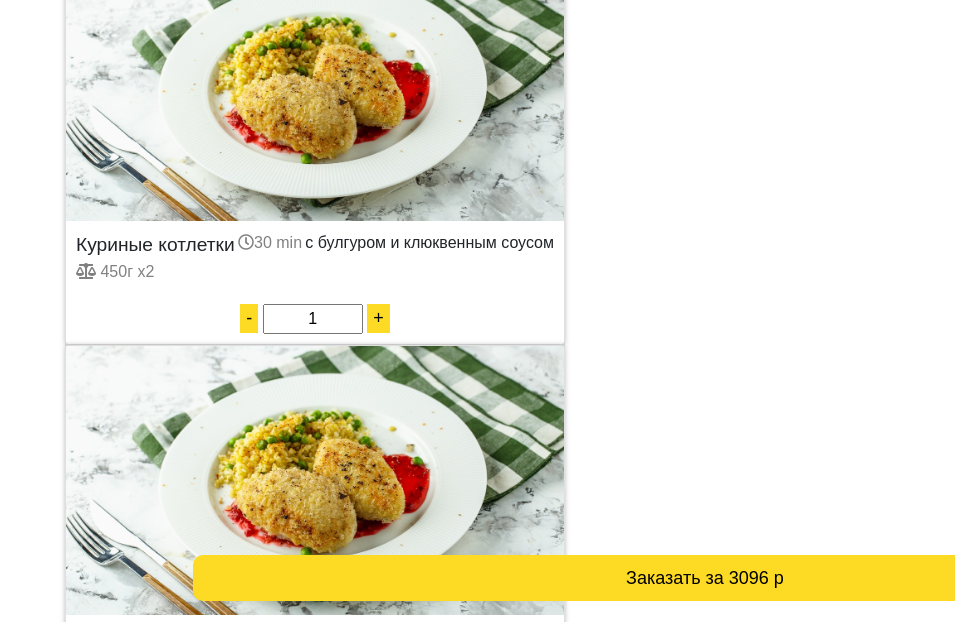
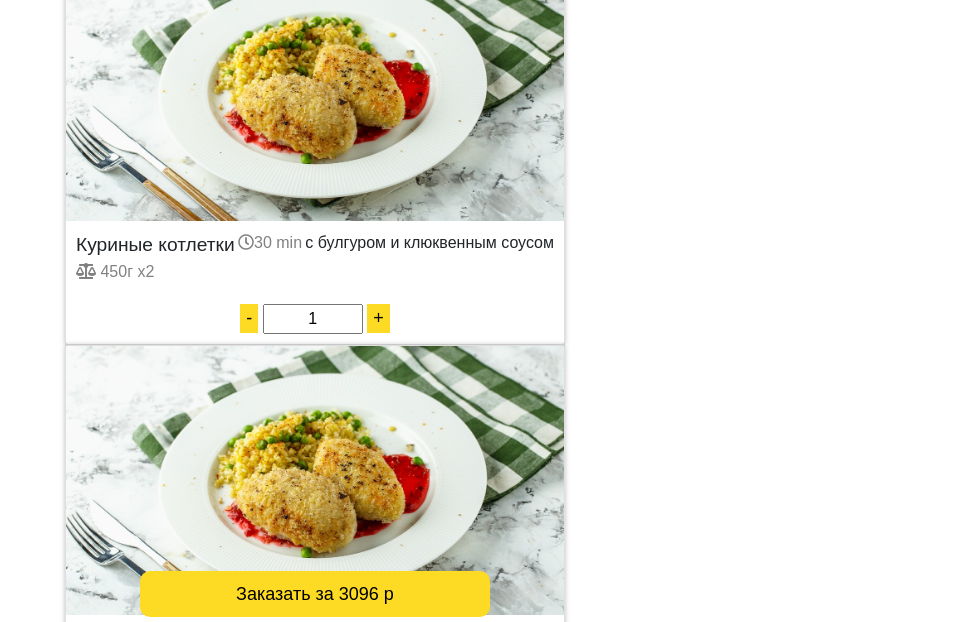
Before and after one commit to Dafnochka/shef, a plain HTML site: page index.html in a window 1280 px wide. Shown: the part 149-771 px from the top of the page, without its empty margins (325-1280 px from the left). Drawn offline with nearby package versions, Linux system fonts and the light colour scheme.

Commit message:
Update style.css

```diff
--- a/styles/style.css
+++ b/styles/style.css
@@ -90,10 +90,13 @@ body {
   position: fixed;
   bottom: 0;
   width: 100%;
+  max-width: 500px;
+  display: flex;
+  justify-content: center;
+  height: 80px;
 }
 .container footer button {
-  width: 80%;
-  margin: 0 10% 50px;
+  width: 350px;
   height: 46px;
   font-size: 18px;
   background-color: #fdda24;
```
